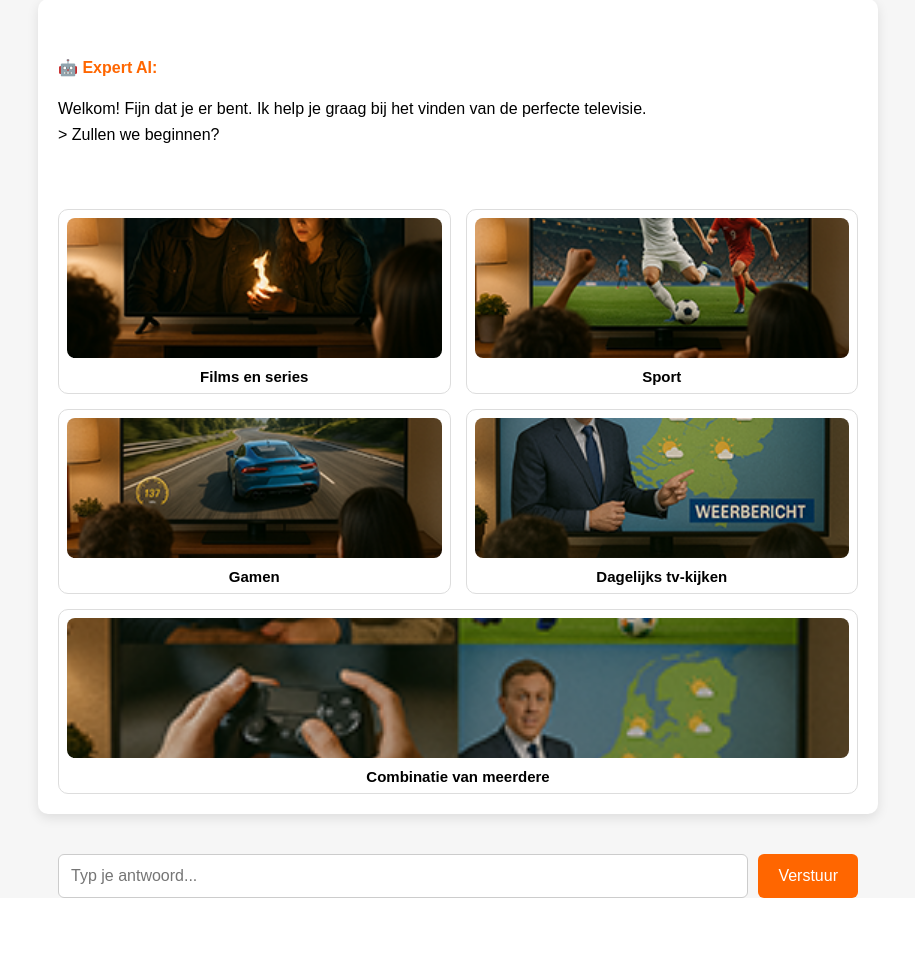
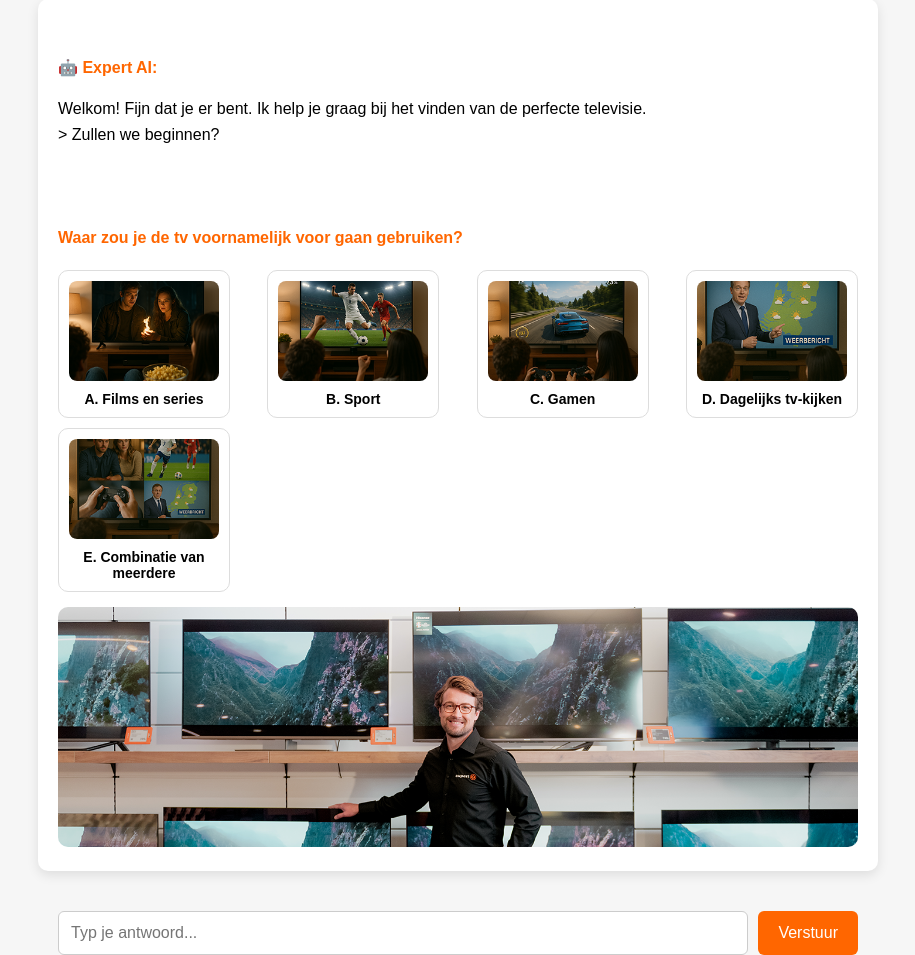
Before and after one commit to Edaniels02/ai-keuzehulp, a Flask app: page /keuzehulp in a window 1280 px wide. Shown: the part 160-1115 px from the top of the page, without its empty margins (182-1097 px from the left). Before the commit the page ends 1058 px from the top, so only its background shows below. Run offline with Flask 3, Linux system fonts and the light colour scheme.

Commit message:
Update 0804 - N4 index.html

```diff
--- a/templates/index.html
+++ b/templates/index.html
@@ -104,28 +104,22 @@
             display: flex;
             flex-wrap: wrap;
             justify-content: space-between;
-            gap: 15px;
+            gap: 10px;
             margin-top: 20px;
         }
 
         .tv-choice {
-            flex: 1 1 calc(48% - 10px);
+            width: 150px;
             text-align: center;
-            cursor: pointer;
             border: 1px solid #ddd;
             border-radius: 10px;
-            padding: 8px;
+            padding: 10px;
             background: #fff;
-        }
-
-        .tv-choice:hover {
-            transform: scale(1.01);
-            transition: transform 0.2s ease;
         }
 
         .tv-choice img {
             width: 100%;
-            max-height: 140px;
+            height: 100px;
             object-fit: cover;
             border-radius: 8px;
         }
@@ -133,15 +127,15 @@
         .tv-choice div {
             margin-top: 6px;
             font-weight: bold;
-            font-size: 15px;
+            font-size: 14px;
         }
 
         @media (max-width: 600px) {
             body {
-                font-size: 15px;
+                font-size: 16px;
             }
-            .tv-choice {
-                flex: 1 1 100%;
+            .tv-choice-grid {
+                justify-content: center;
             }
         }
     </style>
@@ -157,27 +151,33 @@
             <strong>🤖 Expert AI:</strong>
             <p>Welkom! Fijn dat je er bent. Ik help je graag bij het vinden van de perfecte televisie.<br>> Zullen we beginnen?</p>
         </div>
-        <div class="tv-choice-grid" id="tv-options">
-            <div class="tv-choice" data-value="Films en series">
+        <div class="message assistant">
+            <strong>Waar zou je de tv voornamelijk voor gaan gebruiken?</strong>
+        </div>
+        <div class="tv-choice-grid">
+            <div class="tv-choice">
                 <img src="{{ url_for('static', filename='Films_series_expert.png') }}" alt="Films en series">
-                <div>Films en series</div>
+                <div>A. Films en series</div>
             </div>
-            <div class="tv-choice" data-value="Sport">
+            <div class="tv-choice">
                 <img src="{{ url_for('static', filename='Sport_expert.png') }}" alt="Sport">
-                <div>Sport</div>
+                <div>B. Sport</div>
             </div>
-            <div class="tv-choice" data-value="Gamen">
+            <div class="tv-choice">
                 <img src="{{ url_for('static', filename='Gamen_expert.png') }}" alt="Gamen">
-                <div>Gamen</div>
+                <div>C. Gamen</div>
             </div>
-            <div class="tv-choice" data-value="Dagelijks tv-kijken">
+            <div class="tv-choice">
                 <img src="{{ url_for('static', filename='Dagelijks_expert.png') }}" alt="Dagelijks tv-kijken">
-                <div>Dagelijks tv-kijken</div>
+                <div>D. Dagelijks tv-kijken</div>
             </div>
-            <div class="tv-choice" data-value="Combinatie van meerdere">
+            <div class="tv-choice">
                 <img src="{{ url_for('static', filename='Gecombineerd_expert.png') }}" alt="Combinatie van meerdere">
-                <div>Combinatie van meerdere</div>
+                <div>E. Combinatie van meerdere</div>
             </div>
+        </div>
+        <div style="margin-top: 15px; text-align: center;">
+            <img src="{{ url_for('static', filename='tv_keuzehulp.png') }}" alt="TV Keuzehulp" style="max-width:100%; border-radius: 10px;">
         </div>
     </div>
 
@@ -190,7 +190,6 @@
         const chatBox = document.getElementById("chat-box");
         const form = document.getElementById("chat-form");
         const input = document.getElementById("user-input");
-        const tvOptions = document.getElementById("tv-options");
 
         form.addEventListener("submit", async (e) => {
             e.preventDefault();
@@ -217,19 +216,6 @@
             chatBox.appendChild(assistantMessage);
 
             chatBox.scrollTop = chatBox.scrollHeight;
-
-            if (data.assistant && data.assistant.toLowerCase().includes("waarvoor wil je de tv")) {
-                tvOptions.style.display = "flex";
-            }
-        });
-
-        document.querySelectorAll(".tv-choice").forEach(choice => {
-            choice.addEventListener("click", () => {
-                const selected = choice.getAttribute("data-value");
-                input.value = selected;
-                form.dispatchEvent(new Event("submit"));
-                tvOptions.style.display = "none";
-            });
         });
     </script>
 </body>
```
